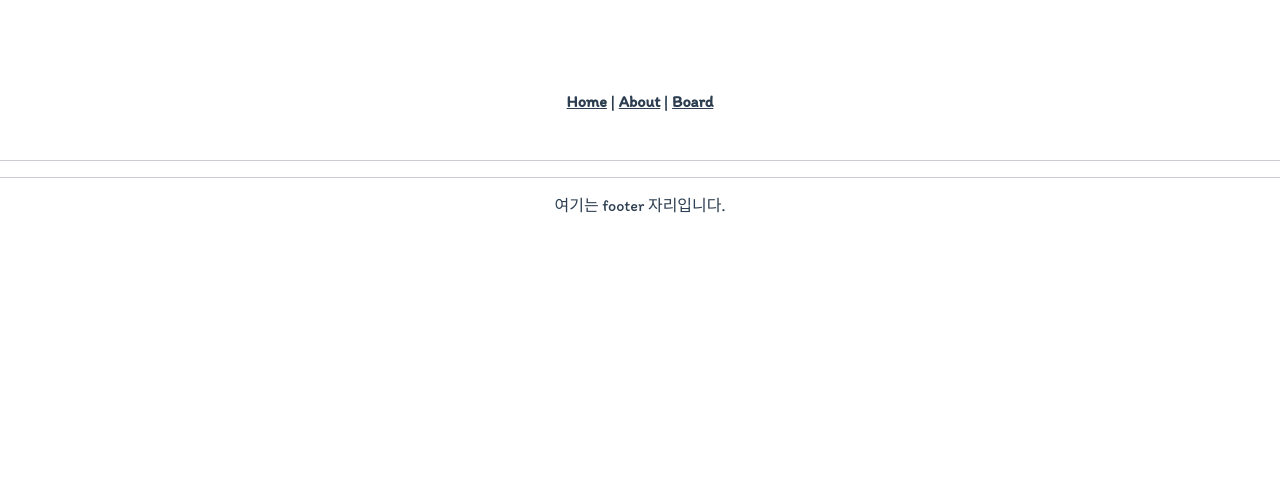
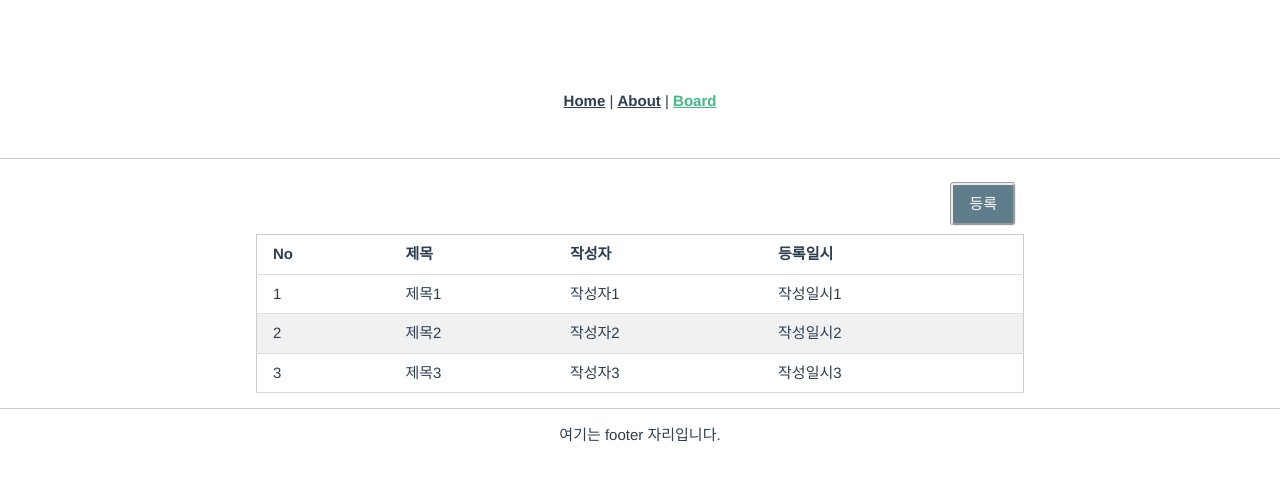
Before and after one commit to janghj1111/vue-todo-view, a Vue app: page /board/list in a window 1280 px wide. Shown: the top 480 px of the page. Built offline with nearby package versions, Linux system fonts and the light colour scheme.

Commit message:
BoardList 추가

```diff
--- a/package.json
+++ b/package.json
@@ -34,7 +34,9 @@
     "parserOptions": {
       "parser": "@babel/eslint-parser"
     },
-    "rules": {}
+    "rules": {
+      "no-unused-vars" : "off"
+    }
   },
   "browserslist": [
     "> 1%",
--- a/public/index.html
+++ b/public/index.html
@@ -11,6 +11,8 @@
     <link rel="icon" href="src/assets/favicon.ico" type="image/x-icon">
     <!-- 아이콘 링크 추가 -->
     <link rel="stylesheet" href="https://pro.fontawesome.com/releases/v5.10.0/css/all.css" integrity="sha384-AYmEC3Yw5cVb3ZcuHtOA93w35dYTsvhLPVnYs9eStHfGJvOvKxVfELGroGkvsg+p" crossorigin="anonymous"/>
+    <!-- 게시판 w3 css 추가 -->
+    <link rel="stylesheet" href="https://www.w3schools.com/w3css/4/w3.css">
 
     <title><%= htmlWebpackPlugin.options.title %></title>
   </head>
@@ -23,11 +25,11 @@
   </body>
 </html>
 <style>
-  @import url('https://fonts.googleapis.com/css2?family=Itim&display=swap');
+  /* @import url('https://fonts.googleapis.com/css2?family=Itim&display=swap');
   html, body {
     font-family: 'Itim', cursive;
   }
   #app {
     font-family: 'Itim', cursive;
-  }
+  } */
 </style>
--- a/src/App.vue
+++ b/src/App.vue
@@ -1,9 +1,4 @@
 <template>
-  <!-- vue 부트스트랩 테스트 -->
-  <!-- <div>
-    <button type="button" class="btn btn-primary">Primary</button>
-  </div> -->
-
   <!-- todo화면 -->
   <!-- <TodoPage /> -->
   <PageHeader/> <!-- 헤더 컴포넌트 -->
--- /dev/null
+++ b/src/assets/common.css
@@ -0,0 +1,21 @@
+/* common.css */
+.board-list {
+    width: 768px;
+    margin: auto;
+}
+
+.board-detail {
+    width: 768px;
+    margin: auto;
+    text-align: left;
+}
+
+.board-contents {
+    padding: 12px 8px;
+    border-bottom: 1px solid #eee;
+}
+
+.common-buttons {
+    padding: 8px;
+    text-align: right;
+}
--- a/src/main.js
+++ b/src/main.js
@@ -1,6 +1,7 @@
 import { createApp } from 'vue'
 import App from './App.vue'
 import router from './router' // vue router 설정
+import './assets/common.css'
 import 'bootstrap'
 import 'bootstrap/dist/css/bootstrap.min.css'
 
--- a/src/router/index.js
+++ b/src/router/index.js
@@ -13,9 +13,9 @@ const routes = [
         component : () => import('@/views/board/PageAbout.vue'),
     },
     {
-        path : '/board',
-        name : 'Board',
-        component : () => import('@/views/board/PageBoard.vue'),
+        path : '/board/list',
+        name : 'BoardList',
+        component : () => import('@/views/board/BoardList.vue'),
     }
 ]
 
--- a/src/views/board/BoardList.vue
+++ b/src/views/board/BoardList.vue
@@ -1,7 +1,45 @@
 <template>
-  <div class="home">
-    "예시 내용 표시"
-    <!-- <HelloWorld msg= /> -->
+  <div class="board-list">
+    <div class="common-buttons">
+      <!-- class="btn btn-primary" -->
+      <button type="button" class="w3-button w3-round w3-blue-gray" @click="goWrite()">등록</button>
+    </div>
+    <table class="w3-table-all">
+      <thead>
+        <tr>
+          <th>No</th>
+          <th>제목</th>
+          <th>작성자</th>
+          <th>등록일시</th>
+        </tr>
+      </thead>
+      <tbody>
+        <tr v-for="(item,index) in boardList" :key="index">
+          <td>{{item.idx}}</td>
+          <td><a @click="goView(item.idx)">{{item.title}}</a></td>
+          <td>{{item.writer}}</td>
+          <td>{{item.writeDate}}</td>
+        </tr>
+      </tbody>
+    </table>
+    <!-- <div v-if="paging.total_list_cnt > 0" class="pagination w3-bar w3-padding-16 w3-small" >
+      <span class="pg">
+      <a href="javascript:;" @click="goPage(1)" class="first w3-button w3-border">&lt;&lt;</a>
+      <a href="javascript:;" v-if="paging.startPage > 10" @click="goPage(`${paging.startPage-1}`)"
+         class="prev w3-button w3-border">&lt;</a>
+      <template v-for=" (n,index) in paginavigation()">
+          <template v-if="paging.page==n">
+              <strong class="w3-button w3-border w3-green" :key="index">{{ n }}</strong>
+          </template>
+          <template v-else>
+              <a class="w3-button w3-border" href="javascript:;" @click="goPage(`${n}`)" :key="index">{{ n }}</a>
+          </template>
+      </template>
+      <a href="javascript:;" v-if="paging.total_page_cnt > paging.end_page"
+         @click="goPage(`${paging.end_page+1}`)" class="next w3-button w3-border">&gt;</a>
+      <a href="javascript:;" @click="goPage(`${paging.total_page_cnt}`)" class="last w3-button w3-border">&gt;&gt;</a>
+      </span>
+    </div> -->
   </div>
 </template>
 
@@ -26,46 +64,60 @@ button {
 <script setup>
 //import HelloWorld from '@/components/HelloWorld.vue' // @는 /src를 의미함.
 import { onMounted, ref } from "vue";
+import { useRouter } from 'vue-router';
 
+const router = useRouter();
 const requestBody = ref({});
-const list = ref({}); // 리스트 데이터
+const boardList = ref([]); // 리스트 데이터
+const page = ref(router?.query?.page ? router?.query?.page : 1);
+const size = ref(router?.query?.size ? router?.query?.size : 10);
+const keyword = ref(router?.query?.keyword);
+const paging = ref({
+  block: 0,
+  endPage: 0,
+  nextBlock: 0,
+  page: 0,
+  pageSize: 0,
+  prevBlock: 0,
+  startIdx: 0,
+  startPage: 0,
+  totalBlockCnt: 0,
+  totalListCnt: 0,
+  totalPageCnt: 0,
+})
+const pageNumberArr = ref([]);
+
 const dummyList = ref([
   {
     'idx': 1,
     'title' : '제목1',
-    'author' : '작성자1',
-    'created_at' : '작성일시1'
+    'writer' : '작성자1',
+    'writeDate' : '작성일시1'
   },
   {
     'idx': 2,
     'title' : '제목2',
-    'author' : '작성자2',
-    'created_at' : '작성일시2'
+    'writer' : '작성자2',
+    'writeDate' : '작성일시2'
   },
   {
     'idx': 3,
     'title' : '제목3',
-    'author' : '작성자3',
-    'created_at' : '작성일시3'
+    'writer' : '작성자3',
+    'writeDate' : '작성일시3'
   }
 ]);
 
-// const addTodo = (param) => {
-//   console.log(param);
-//   todoList.value.push(param);
-//   //localStorage.setItem("newTodoItem", newTodoItem.value);
-// }
+const paginavigation = () => {
+      // let pageNumber = [] //;
+      //   let start_page = this.paging.start_page;
+      //   let end_page = this.paging.end_page;
+      //   for (let i = start_page; i <= end_page; i++) pageNumber.push(i);
+      //   return pageNumber;
+}
 
-// const removeTodo = (index) => {
-//   console.log(index);
-//   todoList.value.splice(index,1);
-// }
-
-// const clearAllTodo = () => {
-//   console.log('전부삭제');
-// }
 
 onMounted(()=>{
-  todoList.value = [];
+  boardList.value = dummyList.value
 })
 </script>
```
